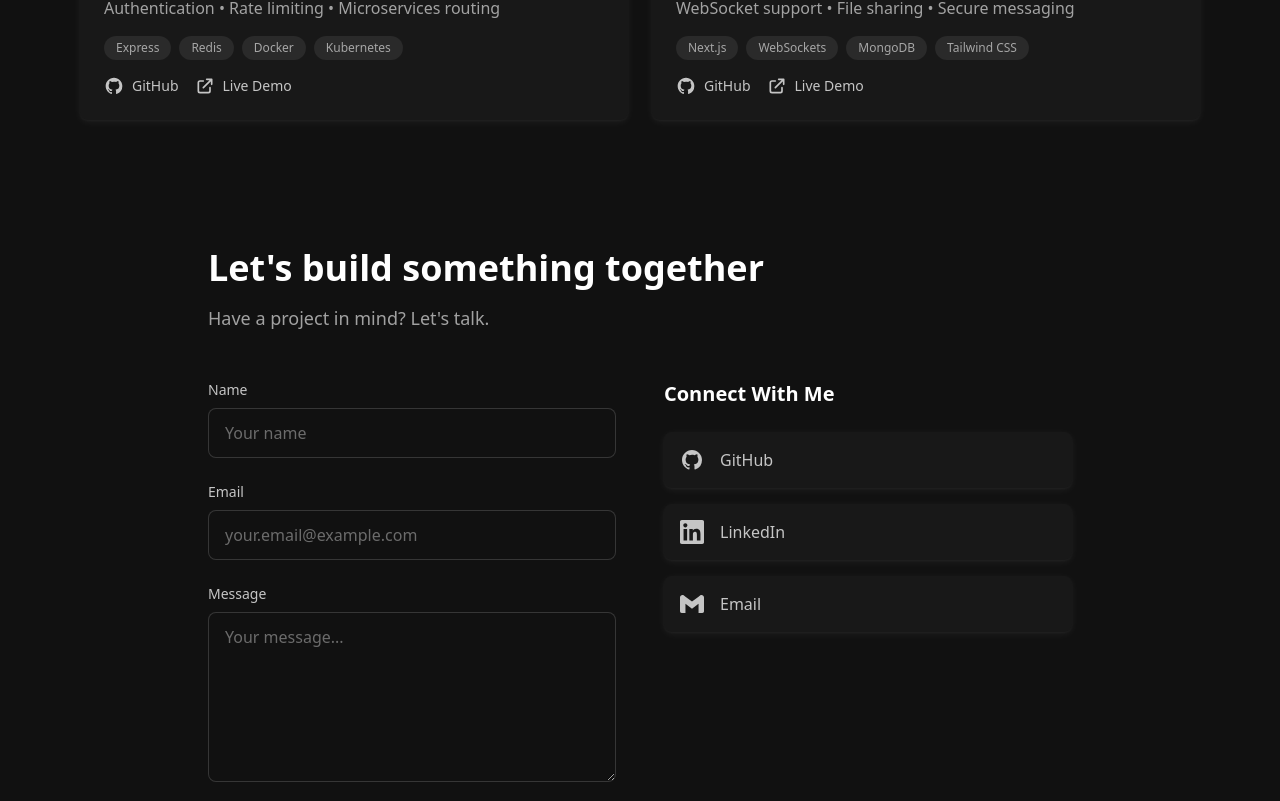
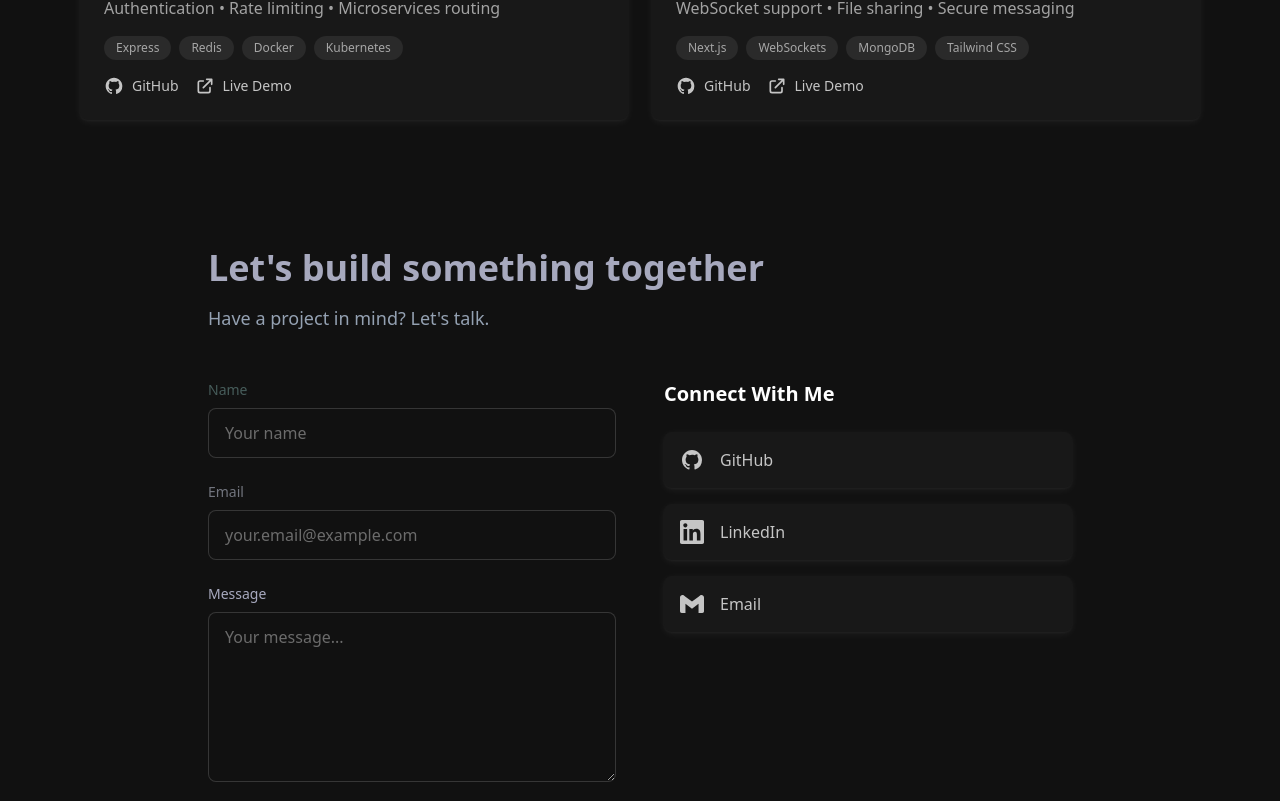
Before and after one commit to OCPdev25/portfolio, a SvelteKit app: page / in a window 1280 px wide. Shown: the part 2335-3136 px from the top of the page. Built offline with nearby package versions, Linux system fonts and the light colour scheme.

Commit message:
vibe coding ideas

```diff
--- a/src/app.css
+++ b/src/app.css
@@ -7,6 +7,10 @@
         --background: oklch(0.178 0 0);
         --foreground: oklch(0.822 0 0);
         --card-background: oklch(0.21 0 0);
+        --text-sub: #a7a9be;
+        --text-sub-100: #94a1b2;
+        --text-sub-200: #72757e;
+        --text-sub-300: #475d5b;
         --shadow-skill-main: 0 1px 2px rgba(0, 0, 0, 0.4), 0 2px 4px rgba(0, 0, 0, 0.25);
         --shadow-skill-secondary: 0 1px 3px rgba(0, 0, 0, 0.4), inset 0 1px 0 rgba(255, 255, 255, 0.05);
 
@@ -32,6 +36,10 @@
 	--shadow-skill-secondary: var(--shadow-skill-secondary);
 	--shadow-card: var(--shadow-card);
 	--shadow-card-hover: var(--shadow-card-hover);
+	--color-sub: var(--text-sub);
+	--color-sub-100: var(--text-sub-100);
+	--color-sub-200: var(--text-sub-200);
+	--color-sub-300: var(--text-sub-300);
 }
 
 /* Bun animation styles */
--- a/src/lib/components/ContactSection.svelte
+++ b/src/lib/components/ContactSection.svelte
@@ -54,14 +54,14 @@
 		class="transition-opacity duration-1000 {mounted ? 'opacity-100' : 'opacity-0'}"
 		style="transition-delay: 500ms"
 	>
-		<h2 class="mb-4 text-3xl font-bold md:text-4xl">Let's build something together</h2>
-		<p class="mb-12 text-lg text-foreground/80">Have a project in mind? Let's talk.</p>
+		<h2 class="mb-4 text-3xl font-bold text-sub md:text-4xl">Let's build something together</h2>
+		<p class="mb-12 text-lg text-sub-100">Have a project in mind? Let's talk.</p>
 
 		<div class="grid gap-12 md:grid-cols-2">
 			<!-- Contact Form -->
 			<form onsubmit={handleSubmit} class="space-y-6">
 				<div>
-					<label for="name" class="mb-2 block text-sm font-medium text-foreground"> Name </label>
+					<label for="name" class="mb-2 block text-sm font-medium text-sub-300"> Name </label>
 					<input
 						id="name"
 						type="text"
@@ -72,7 +72,7 @@
 					/>
 				</div>
 				<div>
-					<label for="email" class="mb-2 block text-sm font-medium text-foreground"> Email </label>
+					<label for="email" class="mb-2 block text-sm font-medium text-sub-200"> Email </label>
 					<input
 						id="email"
 						type="email"
@@ -83,9 +83,7 @@
 					/>
 				</div>
 				<div>
-					<label for="message" class="mb-2 block text-sm font-medium text-foreground">
-						Message
-					</label>
+					<label for="message" class="mb-2 block text-sm font-medium text-sub"> Message </label>
 					<textarea
 						id="message"
 						bind:value={formData.message}
--- a/src/lib/components/SkillCard.svelte
+++ b/src/lib/components/SkillCard.svelte
@@ -10,7 +10,9 @@
 	let { skill, IconComponent, variant = '4' }: Props = $props();
 </script>
 
-<div class="flex items-center gap-3 rounded bg-background py-1.5 pr-4 pl-3 shadow-skill-main">
+<div
+	class="flex items-center gap-3 rounded bg-card-background/30 py-1.5 pr-4 pl-3 shadow-skill-main hover:shadow-[0_4px_20px_rgba(255,255,255,0.5)]"
+>
 	<IconComponent class="h-8 w-12 shrink-0" />
 	<span class="text-sm whitespace-nowrap text-white">{skill}</span>
 </div>
```
